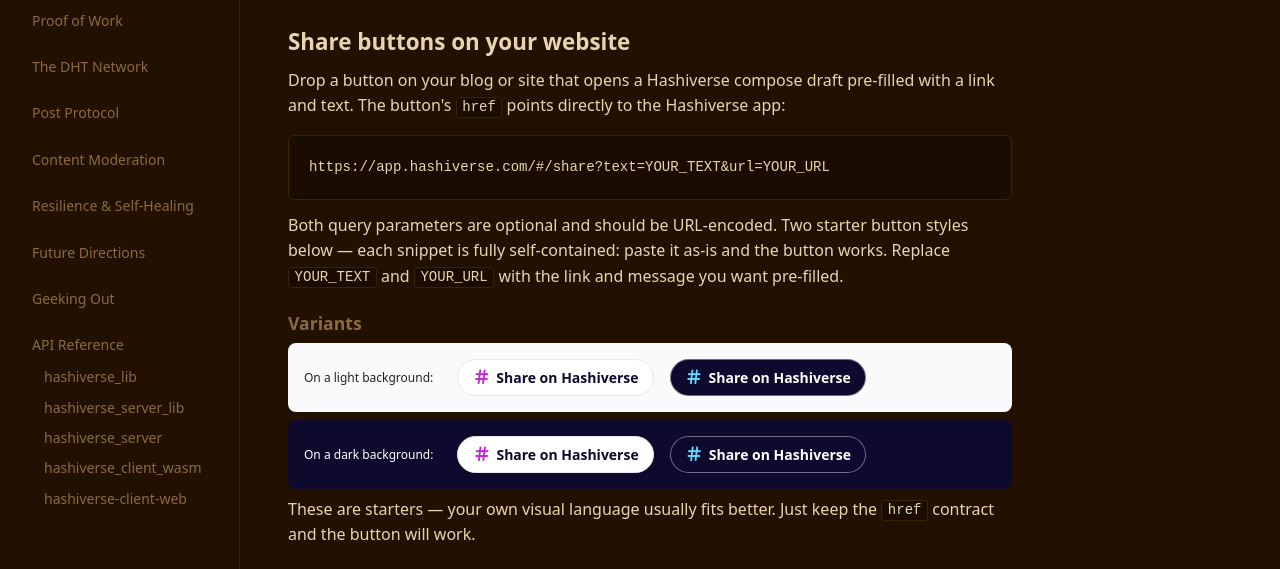
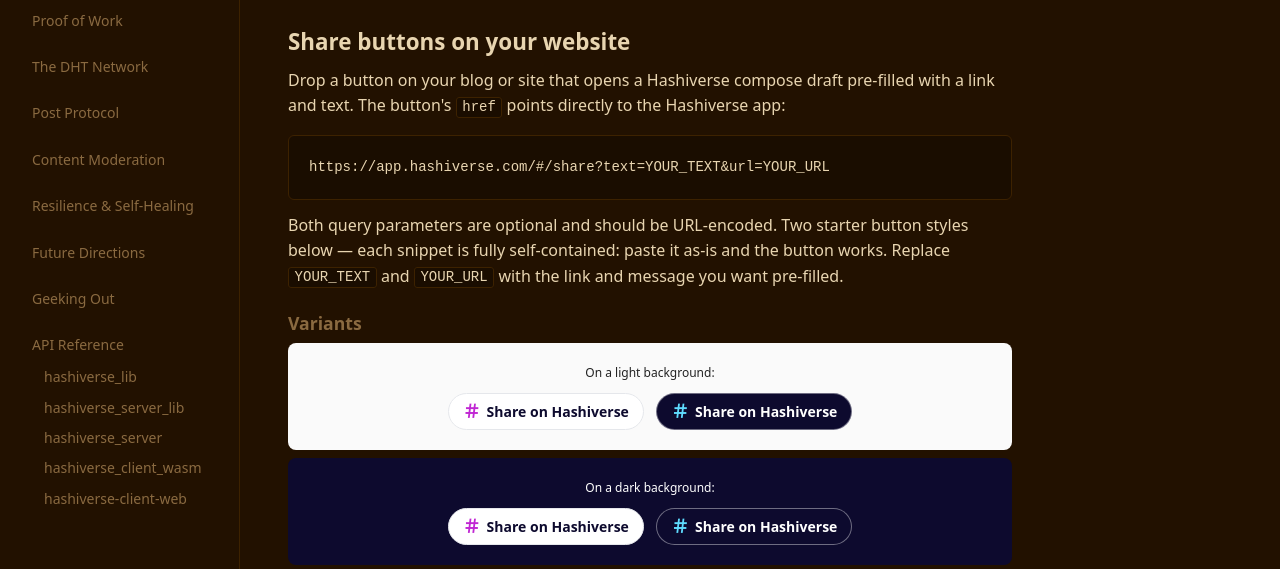
Before and after one commit to hashiverse/hashiverse, an Astro site in the folder www/: page /en/dev/getting-started in a window 1280 px wide. Shown: the part 228-797 px from the top of the page. Built offline with nearby package versions, Linux system fonts and the light colour scheme; Astro itself is replaced by a stand-in of ours.

Commit message:
neatened button example

```diff
--- a/www/src/pages/de/dev/getting-started.astro
+++ b/www/src/pages/de/dev/getting-started.astro
@@ -49,10 +49,11 @@ client.post("Hello from Python! #hashiverse-python")`;
   <h3>Varianten</h3>
 
   <style>
-    .share-preview-row{padding:16px;border-radius:8px;margin:8px 0;display:flex;gap:16px;flex-wrap:wrap;align-items:center}
+    .share-preview-row{padding:16px;border-radius:8px;margin:8px 0;text-align:center}
     .share-preview-row.share-preview-light{background:#fafafa;color:#222}
     .share-preview-row.share-preview-dark{background:#0d0a2e;color:#fff}
-    .share-preview-row .share-preview-label{font:12px system-ui,sans-serif;margin-right:8px}
+    .share-preview-row .share-preview-label{font:12px system-ui,sans-serif;display:inline-block;margin-bottom:8px}
+    .share-preview-row .hv-share-light,.share-preview-row .hv-share-dark{margin:4px}
     .hv-share-light{display:inline-flex;align-items:center;gap:6px;padding:8px 14px;background:#fff;color:#0d0a2e;border:1px solid #e5e7eb;border-radius:999px;font:600 14px system-ui,sans-serif;text-decoration:none;transition:background .15s,border-color .15s}
     .hv-share-light:hover{background:#f3f4f6;border-color:#c026d3}
     .hv-share-light:focus-visible{outline:2px solid #5fdcff;outline-offset:2px}
@@ -64,12 +65,12 @@ client.post("Hello from Python! #hashiverse-python")`;
   </style>
 
   <div class="share-preview-row share-preview-light">
-    <span class="share-preview-label">Auf hellem Hintergrund:</span>
+    <span class="share-preview-label">Auf hellem Hintergrund:</span><br/>
     <a class="hv-share-light" href="https://app.hashiverse.com/#/share?text=Check%20this%20out&url=https%3A%2F%2Fexample.com%2Farticle" target="_blank" rel="noopener"><span class="hv-hash">＃</span>Share on Hashiverse</a>
     <a class="hv-share-dark" href="https://app.hashiverse.com/#/share?text=Check%20this%20out&url=https%3A%2F%2Fexample.com%2Farticle" target="_blank" rel="noopener"><span class="hv-hash">＃</span>Share on Hashiverse</a>
   </div>
   <div class="share-preview-row share-preview-dark">
-    <span class="share-preview-label">Auf dunklem Hintergrund:</span>
+    <span class="share-preview-label">Auf dunklem Hintergrund:</span><br/>
     <a class="hv-share-light" href="https://app.hashiverse.com/#/share?text=Check%20this%20out&url=https%3A%2F%2Fexample.com%2Farticle" target="_blank" rel="noopener"><span class="hv-hash">＃</span>Share on Hashiverse</a>
     <a class="hv-share-dark" href="https://app.hashiverse.com/#/share?text=Check%20this%20out&url=https%3A%2F%2Fexample.com%2Farticle" target="_blank" rel="noopener"><span class="hv-hash">＃</span>Share on Hashiverse</a>
   </div>
--- a/www/src/pages/en/dev/getting-started.astro
+++ b/www/src/pages/en/dev/getting-started.astro
@@ -46,10 +46,11 @@ client.post("Hello from Python! #hashiverse-python")`;
   <h3>Variants</h3>
 
   <style>
-    .share-preview-row{padding:16px;border-radius:8px;margin:8px 0;display:flex;gap:16px;flex-wrap:wrap;align-items:center}
+    .share-preview-row{padding:16px;border-radius:8px;margin:8px 0;text-align:center}
     .share-preview-row.share-preview-light{background:#fafafa;color:#222}
     .share-preview-row.share-preview-dark{background:#0d0a2e;color:#fff}
-    .share-preview-row .share-preview-label{font:12px system-ui,sans-serif;margin-right:8px}
+    .share-preview-row .share-preview-label{font:12px system-ui,sans-serif;display:inline-block;margin-bottom:8px}
+    .share-preview-row .hv-share-light,.share-preview-row .hv-share-dark{margin:4px}
     .hv-share-light{display:inline-flex;align-items:center;gap:6px;padding:8px 14px;background:#fff;color:#0d0a2e;border:1px solid #e5e7eb;border-radius:999px;font:600 14px system-ui,sans-serif;text-decoration:none;transition:background .15s,border-color .15s}
     .hv-share-light:hover{background:#f3f4f6;border-color:#c026d3}
     .hv-share-light:focus-visible{outline:2px solid #5fdcff;outline-offset:2px}
@@ -61,12 +62,12 @@ client.post("Hello from Python! #hashiverse-python")`;
   </style>
 
   <div class="share-preview-row share-preview-light">
-    <span class="share-preview-label">On a light background:</span>
+    <span class="share-preview-label">On a light background:</span><br/>
     <a class="hv-share-light" href="https://app.hashiverse.com/#/share?text=Check%20this%20out&url=https%3A%2F%2Fexample.com%2Farticle" target="_blank" rel="noopener"><span class="hv-hash">＃</span>Share on Hashiverse</a>
     <a class="hv-share-dark" href="https://app.hashiverse.com/#/share?text=Check%20this%20out&url=https%3A%2F%2Fexample.com%2Farticle" target="_blank" rel="noopener"><span class="hv-hash">＃</span>Share on Hashiverse</a>
   </div>
   <div class="share-preview-row share-preview-dark">
-    <span class="share-preview-label">On a dark background:</span>
+    <span class="share-preview-label">On a dark background:</span><br/>
     <a class="hv-share-light" href="https://app.hashiverse.com/#/share?text=Check%20this%20out&url=https%3A%2F%2Fexample.com%2Farticle" target="_blank" rel="noopener"><span class="hv-hash">＃</span>Share on Hashiverse</a>
     <a class="hv-share-dark" href="https://app.hashiverse.com/#/share?text=Check%20this%20out&url=https%3A%2F%2Fexample.com%2Farticle" target="_blank" rel="noopener"><span class="hv-hash">＃</span>Share on Hashiverse</a>
   </div>
--- a/www/src/pages/es/dev/getting-started.astro
+++ b/www/src/pages/es/dev/getting-started.astro
@@ -50,10 +50,11 @@ client.post("Hello from Python! #hashiverse-python")`;
   <h3>Variantes</h3>
 
   <style>
-    .share-preview-row{padding:16px;border-radius:8px;margin:8px 0;display:flex;gap:16px;flex-wrap:wrap;align-items:center}
+    .share-preview-row{padding:16px;border-radius:8px;margin:8px 0;text-align:center}
     .share-preview-row.share-preview-light{background:#fafafa;color:#222}
     .share-preview-row.share-preview-dark{background:#0d0a2e;color:#fff}
-    .share-preview-row .share-preview-label{font:12px system-ui,sans-serif;margin-right:8px}
+    .share-preview-row .share-preview-label{font:12px system-ui,sans-serif;display:inline-block;margin-bottom:8px}
+    .share-preview-row .hv-share-light,.share-preview-row .hv-share-dark{margin:4px}
     .hv-share-light{display:inline-flex;align-items:center;gap:6px;padding:8px 14px;background:#fff;color:#0d0a2e;border:1px solid #e5e7eb;border-radius:999px;font:600 14px system-ui,sans-serif;text-decoration:none;transition:background .15s,border-color .15s}
     .hv-share-light:hover{background:#f3f4f6;border-color:#c026d3}
     .hv-share-light:focus-visible{outline:2px solid #5fdcff;outline-offset:2px}
@@ -65,12 +66,12 @@ client.post("Hello from Python! #hashiverse-python")`;
   </style>
 
   <div class="share-preview-row share-preview-light">
-    <span class="share-preview-label">Sobre fondo claro:</span>
+    <span class="share-preview-label">Sobre fondo claro:</span><br/>
     <a class="hv-share-light" href="https://app.hashiverse.com/#/share?text=Check%20this%20out&url=https%3A%2F%2Fexample.com%2Farticle" target="_blank" rel="noopener"><span class="hv-hash">＃</span>Share on Hashiverse</a>
     <a class="hv-share-dark" href="https://app.hashiverse.com/#/share?text=Check%20this%20out&url=https%3A%2F%2Fexample.com%2Farticle" target="_blank" rel="noopener"><span class="hv-hash">＃</span>Share on Hashiverse</a>
   </div>
   <div class="share-preview-row share-preview-dark">
-    <span class="share-preview-label">Sobre fondo oscuro:</span>
+    <span class="share-preview-label">Sobre fondo oscuro:</span><br/>
     <a class="hv-share-light" href="https://app.hashiverse.com/#/share?text=Check%20this%20out&url=https%3A%2F%2Fexample.com%2Farticle" target="_blank" rel="noopener"><span class="hv-hash">＃</span>Share on Hashiverse</a>
     <a class="hv-share-dark" href="https://app.hashiverse.com/#/share?text=Check%20this%20out&url=https%3A%2F%2Fexample.com%2Farticle" target="_blank" rel="noopener"><span class="hv-hash">＃</span>Share on Hashiverse</a>
   </div>
--- a/www/src/pages/fr/dev/getting-started.astro
+++ b/www/src/pages/fr/dev/getting-started.astro
@@ -50,10 +50,11 @@ client.post("Hello from Python! #hashiverse-python")`;
   <h3>Variantes</h3>
 
   <style>
-    .share-preview-row{padding:16px;border-radius:8px;margin:8px 0;display:flex;gap:16px;flex-wrap:wrap;align-items:center}
+    .share-preview-row{padding:16px;border-radius:8px;margin:8px 0;text-align:center}
     .share-preview-row.share-preview-light{background:#fafafa;color:#222}
     .share-preview-row.share-preview-dark{background:#0d0a2e;color:#fff}
-    .share-preview-row .share-preview-label{font:12px system-ui,sans-serif;margin-right:8px}
+    .share-preview-row .share-preview-label{font:12px system-ui,sans-serif;display:inline-block;margin-bottom:8px}
+    .share-preview-row .hv-share-light,.share-preview-row .hv-share-dark{margin:4px}
     .hv-share-light{display:inline-flex;align-items:center;gap:6px;padding:8px 14px;background:#fff;color:#0d0a2e;border:1px solid #e5e7eb;border-radius:999px;font:600 14px system-ui,sans-serif;text-decoration:none;transition:background .15s,border-color .15s}
     .hv-share-light:hover{background:#f3f4f6;border-color:#c026d3}
     .hv-share-light:focus-visible{outline:2px solid #5fdcff;outline-offset:2px}
@@ -65,12 +66,12 @@ client.post("Hello from Python! #hashiverse-python")`;
   </style>
 
   <div class="share-preview-row share-preview-light">
-    <span class="share-preview-label">Sur fond clair :</span>
+    <span class="share-preview-label">Sur fond clair :</span><br/>
     <a class="hv-share-light" href="https://app.hashiverse.com/#/share?text=Check%20this%20out&url=https%3A%2F%2Fexample.com%2Farticle" target="_blank" rel="noopener"><span class="hv-hash">＃</span>Share on Hashiverse</a>
     <a class="hv-share-dark" href="https://app.hashiverse.com/#/share?text=Check%20this%20out&url=https%3A%2F%2Fexample.com%2Farticle" target="_blank" rel="noopener"><span class="hv-hash">＃</span>Share on Hashiverse</a>
   </div>
   <div class="share-preview-row share-preview-dark">
-    <span class="share-preview-label">Sur fond sombre :</span>
+    <span class="share-preview-label">Sur fond sombre :</span><br/>
     <a class="hv-share-light" href="https://app.hashiverse.com/#/share?text=Check%20this%20out&url=https%3A%2F%2Fexample.com%2Farticle" target="_blank" rel="noopener"><span class="hv-hash">＃</span>Share on Hashiverse</a>
     <a class="hv-share-dark" href="https://app.hashiverse.com/#/share?text=Check%20this%20out&url=https%3A%2F%2Fexample.com%2Farticle" target="_blank" rel="noopener"><span class="hv-hash">＃</span>Share on Hashiverse</a>
   </div>
--- a/www/src/pages/nl/dev/getting-started.astro
+++ b/www/src/pages/nl/dev/getting-started.astro
@@ -49,10 +49,11 @@ client.post("Hello from Python! #hashiverse-python")`;
   <h3>Varianten</h3>
 
   <style>
-    .share-preview-row{padding:16px;border-radius:8px;margin:8px 0;display:flex;gap:16px;flex-wrap:wrap;align-items:center}
+    .share-preview-row{padding:16px;border-radius:8px;margin:8px 0;text-align:center}
     .share-preview-row.share-preview-light{background:#fafafa;color:#222}
     .share-preview-row.share-preview-dark{background:#0d0a2e;color:#fff}
-    .share-preview-row .share-preview-label{font:12px system-ui,sans-serif;margin-right:8px}
+    .share-preview-row .share-preview-label{font:12px system-ui,sans-serif;display:inline-block;margin-bottom:8px}
+    .share-preview-row .hv-share-light,.share-preview-row .hv-share-dark{margin:4px}
     .hv-share-light{display:inline-flex;align-items:center;gap:6px;padding:8px 14px;background:#fff;color:#0d0a2e;border:1px solid #e5e7eb;border-radius:999px;font:600 14px system-ui,sans-serif;text-decoration:none;transition:background .15s,border-color .15s}
     .hv-share-light:hover{background:#f3f4f6;border-color:#c026d3}
     .hv-share-light:focus-visible{outline:2px solid #5fdcff;outline-offset:2px}
@@ -64,12 +65,12 @@ client.post("Hello from Python! #hashiverse-python")`;
   </style>
 
   <div class="share-preview-row share-preview-light">
-    <span class="share-preview-label">Op een lichte achtergrond:</span>
+    <span class="share-preview-label">Op een lichte achtergrond:</span><br/>
     <a class="hv-share-light" href="https://app.hashiverse.com/#/share?text=Check%20this%20out&url=https%3A%2F%2Fexample.com%2Farticle" target="_blank" rel="noopener"><span class="hv-hash">＃</span>Share on Hashiverse</a>
     <a class="hv-share-dark" href="https://app.hashiverse.com/#/share?text=Check%20this%20out&url=https%3A%2F%2Fexample.com%2Farticle" target="_blank" rel="noopener"><span class="hv-hash">＃</span>Share on Hashiverse</a>
   </div>
   <div class="share-preview-row share-preview-dark">
-    <span class="share-preview-label">Op een donkere achtergrond:</span>
+    <span class="share-preview-label">Op een donkere achtergrond:</span><br/>
     <a class="hv-share-light" href="https://app.hashiverse.com/#/share?text=Check%20this%20out&url=https%3A%2F%2Fexample.com%2Farticle" target="_blank" rel="noopener"><span class="hv-hash">＃</span>Share on Hashiverse</a>
     <a class="hv-share-dark" href="https://app.hashiverse.com/#/share?text=Check%20this%20out&url=https%3A%2F%2Fexample.com%2Farticle" target="_blank" rel="noopener"><span class="hv-hash">＃</span>Share on Hashiverse</a>
   </div>
--- a/www/translations/state-de.json
+++ b/www/translations/state-de.json
@@ -3,7 +3,7 @@
 	"src/pages/en/dev/cryptography.astro": "8cb7",
 	"src/pages/en/dev/future.astro": "17e0",
 	"src/pages/en/dev/geeking-out.astro": "5d8f",
-	"src/pages/en/dev/getting-started.astro": "10d1",
+	"src/pages/en/dev/getting-started.astro": "8dfe",
 	"src/pages/en/dev/index.astro": "914e",
 	"src/pages/en/dev/moderation.astro": "3a09",
 	"src/pages/en/dev/network.astro": "0f52",
--- a/www/translations/state-es.json
+++ b/www/translations/state-es.json
@@ -3,7 +3,7 @@
 	"src/pages/en/dev/cryptography.astro": "8cb7",
 	"src/pages/en/dev/future.astro": "17e0",
 	"src/pages/en/dev/geeking-out.astro": "5d8f",
-	"src/pages/en/dev/getting-started.astro": "10d1",
+	"src/pages/en/dev/getting-started.astro": "8dfe",
 	"src/pages/en/dev/index.astro": "914e",
 	"src/pages/en/dev/moderation.astro": "3a09",
 	"src/pages/en/dev/network.astro": "0f52",
--- a/www/translations/state-fr.json
+++ b/www/translations/state-fr.json
@@ -3,7 +3,7 @@
 	"src/pages/en/dev/cryptography.astro": "8cb7",
 	"src/pages/en/dev/future.astro": "17e0",
 	"src/pages/en/dev/geeking-out.astro": "5d8f",
-	"src/pages/en/dev/getting-started.astro": "10d1",
+	"src/pages/en/dev/getting-started.astro": "8dfe",
 	"src/pages/en/dev/index.astro": "914e",
 	"src/pages/en/dev/moderation.astro": "3a09",
 	"src/pages/en/dev/network.astro": "0f52",
--- a/www/translations/state-nl.json
+++ b/www/translations/state-nl.json
@@ -3,7 +3,7 @@
 	"src/pages/en/dev/cryptography.astro": "8cb7",
 	"src/pages/en/dev/future.astro": "17e0",
 	"src/pages/en/dev/geeking-out.astro": "5d8f",
-	"src/pages/en/dev/getting-started.astro": "10d1",
+	"src/pages/en/dev/getting-started.astro": "8dfe",
 	"src/pages/en/dev/index.astro": "914e",
 	"src/pages/en/dev/moderation.astro": "3a09",
 	"src/pages/en/dev/network.astro": "0f52",
```
